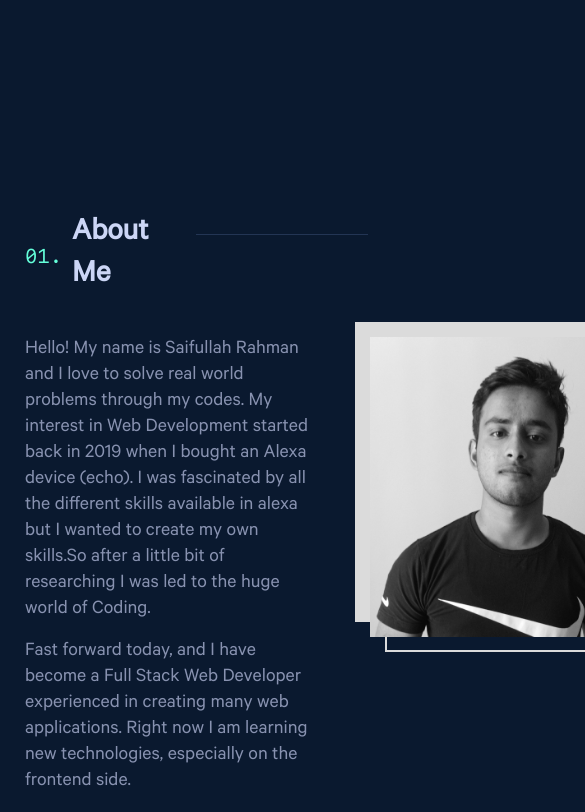
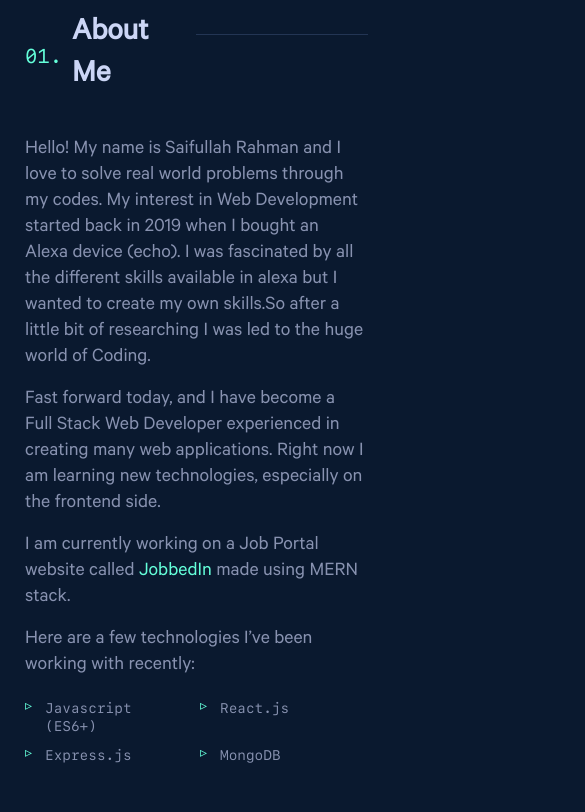
Before and after one commit to SciSaif/portfolio, a React (Create React App) app: page / in a window 390 px wide. Shown: the part 920-1732 px from the top of the page, 585 px wide, since content can reach past the window. Built offline with nearby package versions, Linux system fonts and the light colour scheme.

Commit message:
about page responsive design fix

```diff
--- a/public/navbarHide.js
+++ b/public/navbarHide.js
@@ -4,14 +4,14 @@ window.onscroll = function () {
 	if (prevScrollpos > currentScrollPos) {
 		document.querySelector(".navbar").style.top = "0";
 	} else {
-		if (currentScrollPos > 100) {
+		if (currentScrollPos > 70) {
 			document.querySelector(".navbar").style.top = "-100px";
 		}
 	}
 	prevScrollpos = currentScrollPos;
 
 	// console.log(currentScrollPos);
-	if (currentScrollPos > 115) {
+	if (currentScrollPos > 70) {
 		document.querySelector(".navbar").classList.add("shortNavbar");
 	} else {
 		document.querySelector(".navbar").classList.remove("shortNavbar");
--- a/src/sections/About.jsx
+++ b/src/sections/About.jsx
@@ -3,12 +3,12 @@ import ProfilePic from "../assets/saifSquare.jpg";
 
 function About() {
 	return (
-		<section className="py-[80px] sm:py-[100px] max-w-[900px]  text-white/25 mt-[200px] flex flex-col justify-center   mx-auto font-sfMonoRegular">
+		<section className="py-[80px] sm:py-[100px] max-w-[900px]  text-white/25 flex flex-col justify-center   mx-auto font-sfMonoRegular">
 			<div className="about-heading w-fit flex flex-row align-middle mt-[10px] mb-[40px]">
 				<div className="text-theme-green flex items-center text-[20px]">01. </div>
 				<h1 className="text-theme-gray-light  ml-[10px] text-[32px] flex justify-center items-center font-calibreRegular font-bold">About Me </h1>
 			</div>
-			<div className="flex flex-row align-middle min-h-full text-[20px] font-calibreRegular text-theme-gray-deep font-medium ">
+			<div className="flex flex-col md:flex-row align-middle min-h-full text-[20px] font-calibreRegular text-theme-gray-deep font-medium ">
 				<div className="">
 					<p className="mb-4">
 						Hello! My name is Saifullah Rahman and I love to solve real world problems through my codes. My interest in Web Development started back in 2019 when I bought an Alexa device
@@ -34,8 +34,8 @@ function About() {
 						<div className="recent-skills-skill relative mb-[10px] pl-[20px] font-sfMonoRegular text-[14px]">MongoDB</div>
 					</div>
 				</div>
-				<div>
-					<div class="ml-[55px] h-[300px] w-[300px] max-w-[300px] wrap-image">
+				<div className="mx-auto mt-16 md:mt-0">
+					<div class="ml-[55px] h-[300px] w-[300px] max-w-[300px] wrap-image ">
 						<img src={ProfilePic} alt="profile pic" />
 					</div>
 				</div>
```
